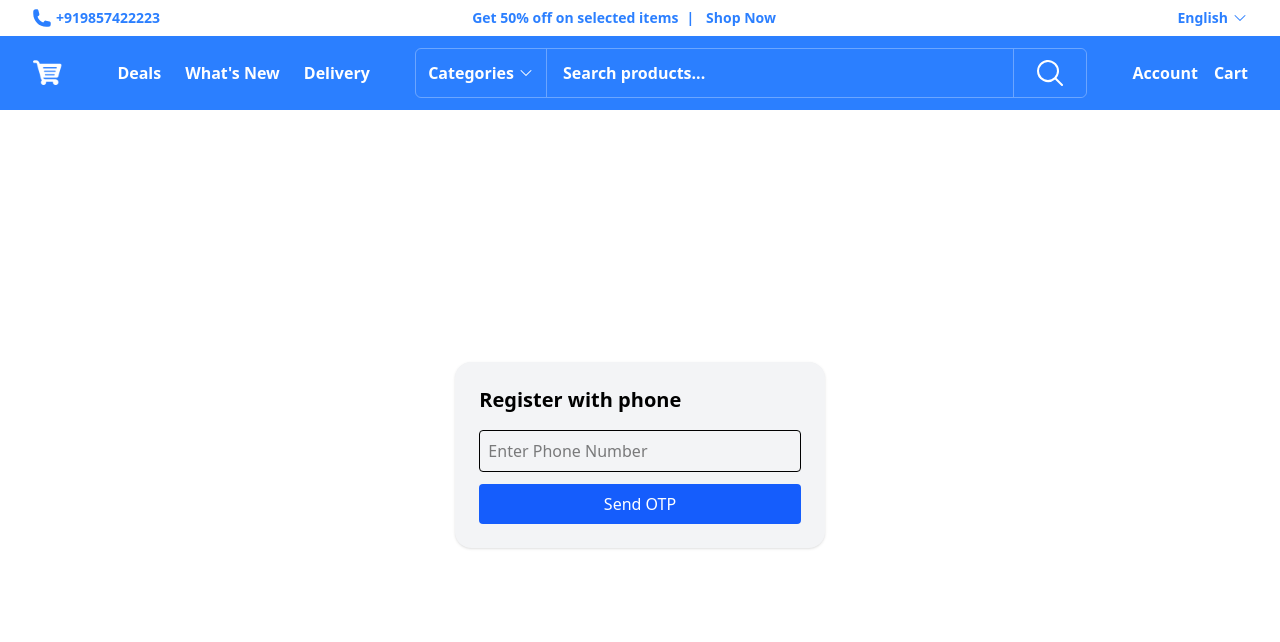
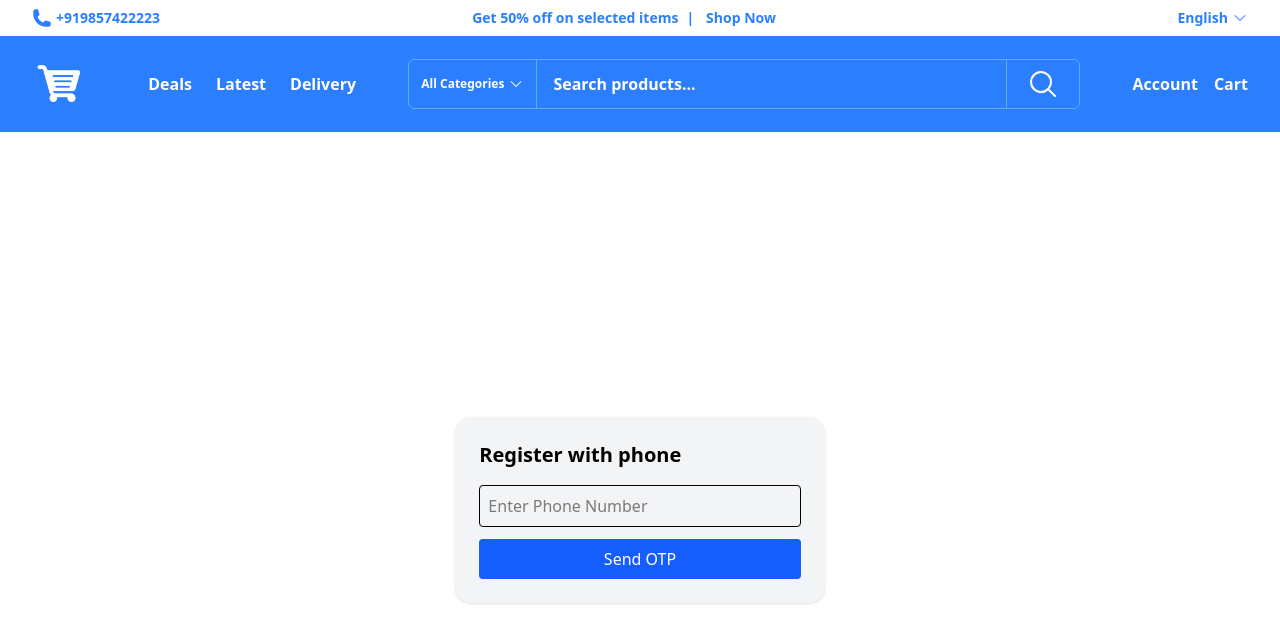
Before and after one commit to Madan123Shahi/MERN_Commerce, a React (Vite) app in the folder UI/: page / in a window 1280 px wide. Shown: the top 642 px of the page. Built offline with nearby package versions, Linux system fonts and the light colour scheme.

Commit message:
Header Completed

```diff
--- a/UI/src/App.jsx
+++ b/UI/src/App.jsx
@@ -5,7 +5,7 @@ const App = () => {
   return (
     <div className="min-h-screen flex flex-col justify-center items-center bg-white">
       <Header className="sticky top-0 z-50 " />
-      <main className="flex-1 flex justify-center items-center p-4">
+      <main className="flex-1 flex justify-center items-center pt-22">
         <Routes>
           <Route path="/" element={<Registration />} />
         </Routes>
--- a/UI/src/components/Header.jsx
+++ b/UI/src/components/Header.jsx
@@ -43,6 +43,7 @@ const languages = [
 ];
 
 const categories = [
+  { name: "All Categories" },
   { name: "Mobiles & Tablets" },
   { name: "Fashion" },
   { name: "Electronics" },
@@ -54,7 +55,7 @@ const categories = [
 
 const Header = ({ className = "" }) => {
   const [selected, setSelected] = useState(languages[0]);
-  const [selectedCategory, setSelectedCategory] = useState("Categories");
+  const [selectedCategory, setSelectedCategory] = useState(categories[0]);
   const [focusArea, setFocusArea] = useState(null); // "category" | "searchbar" | "button"
   const [mobileMenuOpen, setMobileMenuOpen] = useState(false);
 
@@ -126,7 +127,7 @@ const Header = ({ className = "" }) => {
         <div>
           <a>
             <img
-              className="h-8 sm:h-10 md:h-12 brightness-0 invert cursor-pointer transition-transform duration-300 hover:rotate-2 hover:scale-105 rounded-lg"
+              className="max-h-14 sm:max-h-16 md:max-h-18 w-auto brightness-0 invert cursor-pointer transition-transform duration-300 hover:rotate-2 hover:scale-105 rounded-lg"
               src={logo}
               alt="logo"
             />
@@ -139,7 +140,7 @@ const Header = ({ className = "" }) => {
             Deals
           </a>
           <a href="#" className="hover:text-blue-100">
-            What's New
+            Latest
           </a>
           <a href="#" className="hover:text-blue-100">
             Delivery
@@ -149,7 +150,7 @@ const Header = ({ className = "" }) => {
         {/* Mobile Hamburger */}
         <button
           onClick={() => setMobileMenuOpen(!mobileMenuOpen)}
-          className="md:hidden text-white ml-2"
+          className="md:hidden text-white ml-1"
         >
           {mobileMenuOpen ? (
             <XMarkIcon className="h-7 w-7" />
@@ -172,24 +173,25 @@ const Header = ({ className = "" }) => {
               <>
                 <MenuButton
                   onClick={() => setFocusArea("category")}
-                  className={`hidden sm:flex items-center px-3 py-3 text-white rounded-l-md text-base border-r border-white/30
+                  className={`hidden sm:flex items-center
+                     px-3 py-3 text-white rounded-l-md text-xs border-r border-white/30 max-w-54
                     ${
                       focusArea === "category"
                         ? "ring-2 ring-white ring-offset-1 hover:bg-blue-400"
                         : ""
                     }`}
                 >
-                  {selectedCategory}
-                  <ChevronDownIcon className="ml-1 h-4 w-4" />
+                  {selectedCategory.name}
+                  <ChevronDownIcon className="ml-1 h-6 w-4 " />
                 </MenuButton>
 
-                <MenuItems className="absolute left-0 mt-1 w-48 origin-top-left bg-white border border-gray-200 rounded-md shadow-lg max-h-64 overflow-y-auto z-50 text-blue-500">
+                <MenuItems className="absolute left-0 mt-1 w-50 origin-top-left bg-white border border-gray-200 rounded-md shadow-lg max-h-64 overflow-y-auto z-50 text-blue-500 no-scrollbar">
                   {categories.map((category) => (
                     <MenuItem
                       key={category.name}
                       as="button"
                       onClick={() => {
-                        setSelectedCategory(category.name);
+                        setSelectedCategory(category);
                         setFocusArea("searchbar"); // highlight whole search bar
                         focusInputNextTick();
                       }}
@@ -237,7 +239,7 @@ const Header = ({ className = "" }) => {
 
       {/* Mobile Dropdown Menu */}
       {mobileMenuOpen && (
-        <div className="md:hidden bg-blue-600 px-6 pb-4 space-y-2 text-sm sm:text-base">
+        <div className="md:hidden absolute px-6 space-y-2 text-sm max-w-36 bg-blue-500 text-white border-t border-t-white border-l border-l-white">
           <a href="#" className="block py-2 hover:text-blue-100">
             Deals
           </a>
```
